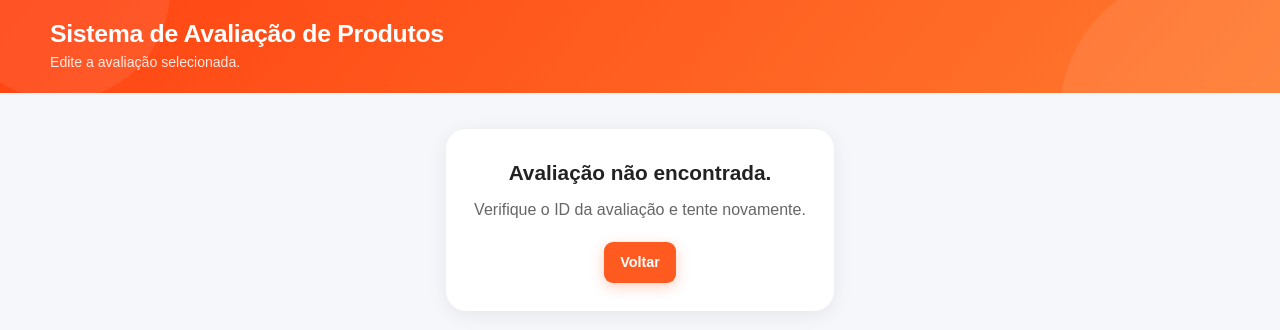
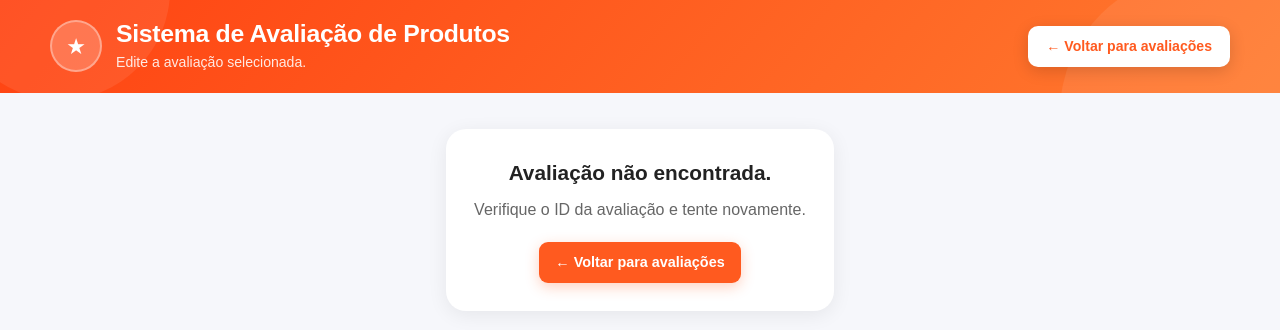
Before and after one commit to brunodev1022/projeto-reviews, a PHP site: page /editar_avaliacao.php in a window 1280 px wide. Shown: the top 330 px of the page. Run offline with PHP 8.4, Linux system fonts and the light colour scheme.

Commit message:
Aprimorar e editar_avaliacao.php com novos elementos

```diff
--- a/editar_avaliacao.php
+++ b/editar_avaliacao.php
@@ -18,22 +18,40 @@ if ($idAvaliacao > 0) {
 <head>
     <meta charset="UTF-8">
     <meta name="viewport" content="width=device-width, initial-scale=1.0">
-    <title>Editar Avaliação - Sistema de Avaliação de Produtos</title>
+    <meta name="description" content="Edite a avaliação selecionada no Sistema de Avaliação de Produtos.">
+    <title>Editar Avaliação — Sistema de Avaliação de Produtos</title>
     <link rel="stylesheet" href="css/style.css">
 </head>
 <body>
+
     <header class="topo">
-        <div class="container">
+        <div class="container topo-conteudo">
+            <div class="marca">
+                <div class="icone-marca">★</div>
+                <div>
                     <h1>Sistema de Avaliação de Produtos</h1>
                     <p>Edite a avaliação selecionada.</p>
+                </div>
+            </div>
+            <a class="botao-topo" href="gerenciar_avaliacoes.php">
+                ← Voltar para avaliações
+            </a>
         </div>
     </header>
 
     <main class="container pagina-avaliacao">
+
         <?php if ($avaliacao): ?>
             <section class="caixa-avaliacao">
+
+                <p class="titulo-form">✏️ Editar avaliação</p>
+
                 <div class="info-produto">
-                    <img src="<?php echo htmlspecialchars($avaliacao['imagem_referencia']); ?>" alt="Imagem do produto <?php echo htmlspecialchars($avaliacao['nome']); ?>" class="produto-imagem">
+                    <img
+                        src="<?php echo htmlspecialchars($avaliacao['imagem_referencia']); ?>"
+                        alt="Imagem do produto <?php echo htmlspecialchars($avaliacao['nome']); ?>"
+                        class="produto-imagem"
+                    >
                     <div>
                         <h2><?php echo htmlspecialchars($avaliacao['nome']); ?></h2>
                         <p><?php echo htmlspecialchars($avaliacao['descricao']); ?></p>
@@ -44,28 +62,37 @@ if ($idAvaliacao > 0) {
                     <input type="hidden" name="id_avaliacao" value="<?php echo (int) $avaliacao['id_avaliacao']; ?>">
                     <input type="hidden" name="nota" id="nota" value="<?php echo (int) $avaliacao['nota']; ?>">
 
+                    <div>
                         <label>Nota</label>
                         <div class="avaliacao-estrelas">
                             <?php for ($i = 1; $i <= 5; $i++): ?>
                                 <button type="button" class="estrela-botao" data-value="<?php echo $i; ?>">★</button>
                             <?php endfor; ?>
                         </div>
+                    </div>
 
-                    <label for="comentario">Comentário</label>
+                    <div>
+                        <label for="comentario">Comentário <span style="color:#c44">*</span></label>
                         <textarea id="comentario" name="comentario" rows="5"><?php echo htmlspecialchars($avaliacao['comentario']); ?></textarea>
+                    </div>
 
                     <div class="erro-avaliacao" aria-live="polite"></div>
-                    <button type="submit" class="botao-avaliar">Salvar alteração</button>
-                    <a class="botao-avaliar botao-secundario" href="gerenciar_avaliacoes.php">Cancelar</a>
+
+                    <div class="grupo-botoes">
+                        <button type="submit" class="botao-avaliar">Salvar alteração ➔</button>
+                        <a class="botao-avaliar botao-secundario" href="gerenciar_avaliacoes.php">← Cancelar</a>
+                    </div>
                 </form>
+
             </section>
         <?php else: ?>
             <div class="caixa-aviso">
                 <h2>Avaliação não encontrada.</h2>
                 <p>Verifique o ID da avaliação e tente novamente.</p>
-                <a href="gerenciar_avaliacoes.php" class="botao-avaliar">Voltar</a>
+                <a href="gerenciar_avaliacoes.php" class="botao-avaliar">← Voltar para avaliações</a>
             </div>
         <?php endif; ?>
+
     </main>
 
     <script src="js/script.js"></script>
```
Lines whose indentation alone changed are shown as unchanged.
